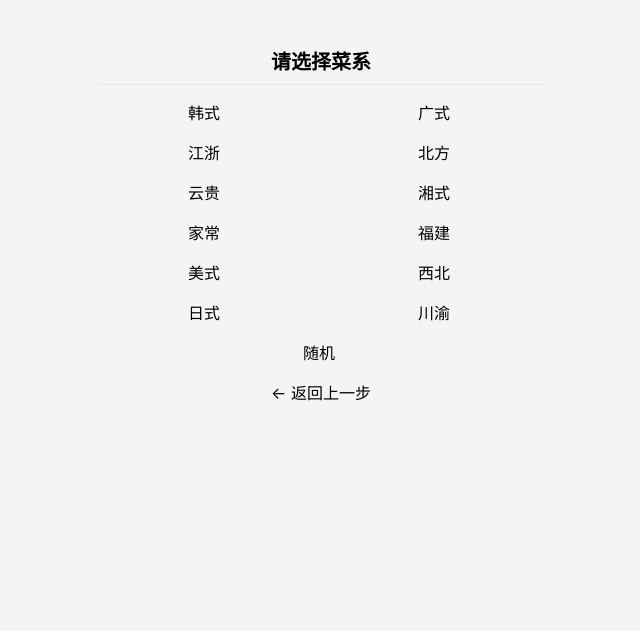
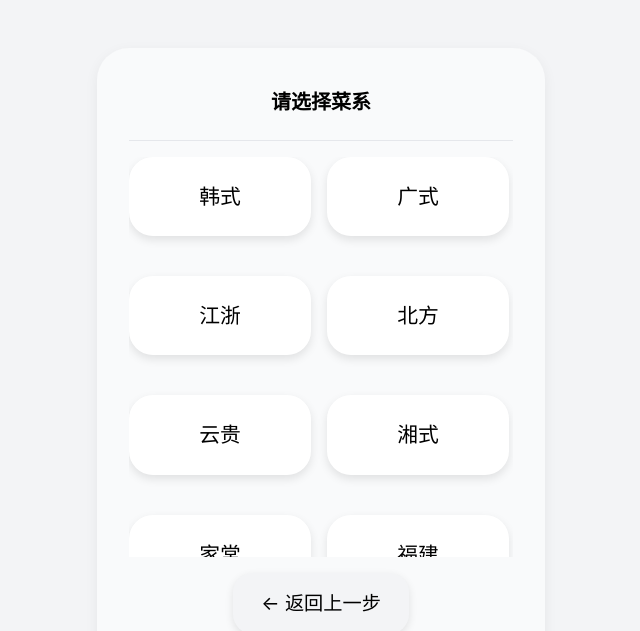
Before and after one commit to ANNDIbot/order-recommendation, a plain HTML site: page index.html in a window 1280 px wide. Both pictures are taken after a click on the button "随机". Shown: the top 631 px of the page, without its empty margins (319-959 px from the left). Drawn offline with nearby package versions, Linux system fonts and the light colour scheme.

Commit message:
Update index.html

```diff
--- a/index.html
+++ b/index.html
@@ -10,19 +10,65 @@
       font-family: -apple-system, BlinkMacSystemFont, 'Segoe UI', Roboto, 'Helvetica Neue', sans-serif;
     }
     .btn {
-      @apply bg-white text-black text-lg py-4 px-4 rounded-2xl shadow-md text-center;
+      background-color: white;
+      color: black;
+      font-size: 1.3rem;
+      padding: 1.5rem;
+      border-radius: 1.5rem;
+      box-shadow: 0 4px 10px rgba(0,0,0,0.1);
+      text-align: center;
+      width: 100%;
+      transition: transform 0.15s ease, box-shadow 0.15s ease;
     }
     .btn:hover {
-      @apply shadow-lg;
+      transform: scale(1.02);
+      box-shadow: 0 6px 14px rgba(0,0,0,0.15);
+    }
+    .btn:active {
+      transform: scale(0.98);
     }
     .btn-random {
-      @apply bg-orange-200 text-black text-lg py-4 px-4 rounded-2xl shadow-md text-center;
+      background-color: #FED7AA;
+      color: black;
+      font-size: 1.3rem;
+      padding: 1.5rem;
+      border-radius: 1.5rem;
+      box-shadow: 0 4px 10px rgba(0,0,0,0.1);
+      text-align: center;
+      width: 100%;
+      transition: transform 0.15s ease, box-shadow 0.15s ease;
+    }
+    .btn-random:hover {
+      transform: scale(1.02);
+      box-shadow: 0 6px 14px rgba(0,0,0,0.15);
+    }
+    .btn-random:active {
+      transform: scale(0.98);
     }
     .btn-blue {
-      @apply bg-blue-100 text-black text-lg py-3 px-6 rounded-2xl shadow-md text-center;
+      background-color: #F3F4F6; /* 浅灰白 */
+      color: black;
+      font-size: 1.2rem;
+      padding: 1rem 1.75rem;
+      border-radius: 1.25rem;
+      box-shadow: 0 3px 8px rgba(0,0,0,0.1);
+      text-align: center;
     }
     .section-card {
-      @apply bg-gray-50 rounded-2xl p-6 shadow mb-6;
+      background-color: #F9FAFB;
+      border-radius: 2rem;
+      padding: 2.5rem 2rem;
+      box-shadow: 0 4px 14px rgba(0,0,0,0.06);
+      margin-bottom: 2.5rem;
+    }
+    .grid-cols-2 > button {
+      margin-bottom: 1.5rem;
+    }
+    .section-card h2 {
+      margin-bottom: 1.5rem;
+    }
+    .border-t {
+      margin-bottom: 1.5rem;
     }
   </style>
 </head>
@@ -72,6 +118,7 @@
   </div>
 
   <script>
+    // 数据定义
     const flavorRegionMap = {
       "偏甜": ["韩式", "广式", "江浙"],
       "咸鲜": ["北方", "云贵", "湘式", "家常", "江浙", "福建", "广式", "美式", "西北"],
@@ -80,11 +127,65 @@
     };
 
     const allRegions = Array.from(new Set(Object.values(flavorRegionMap).flat()));
-    const data = [];  // 请将你的数据手动补上
 
+    const data = [
+      { name: "石锅拌饭", flavor: "偏甜", region: "韩式" },
+      { name: "避风塘", flavor: "偏甜", region: "广式" },
+      { name: "广式烧味饭", flavor: "偏甜", region: "广式" },
+      { name: "醉美里", flavor: "偏甜", region: "江浙" },
+      { name: "浦高老上海本帮菜", flavor: "偏甜", region: "江浙" },
+      { name: "炒饼丝", flavor: "咸鲜", region: "北方" },
+      { name: "贵州米粉", flavor: "咸鲜", region: "云贵" },
+      { name: "小满手工粉", flavor: "咸鲜", region: "湘式" },
+      { name: "汤面/拌面/炒面", flavor: "咸鲜", region: "家常" },
+      { name: "刺臂/超模/超级碗", flavor: "咸鲜", region: "家常" },
+      { name: "新发现", flavor: "咸鲜", region: "江浙" },
+      { name: "老娘舅", flavor: "咸鲜", region: "江浙" },
+      { name: "外婆家", flavor: "咸鲜", region: "家常" },
+      { name: "沙县小吃", flavor: "咸鲜", region: "福建" },
+      { name: "五香卤味", flavor: "咸鲜", region: "广式" },
+      { name: "炸鸡配奶茶", flavor: "咸鲜", region: "美式" },
+      { name: "新疆炒米粉", flavor: "咸鲜", region: "西北" },
+      { name: "社区食堂or饭堂", flavor: "咸鲜", region: "家常" },
+      { name: "莆田餐厅", flavor: "咸鲜", region: "福建" },
+      { name: "家府潮汕菜", flavor: "咸鲜", region: "广式" },
+      { name: "麦当劳", flavor: "咸鲜", region: "美式" },
+      { name: "西贝", flavor: "咸鲜", region: "西北" },
+      { name: "寿司拼盘", flavor: "清淡", region: "日式" },
+      { name: "赛百味", flavor: "清淡", region: "美式" },
+      { name: "饺子/馄饨", flavor: "清淡", region: "北方" },
+      { name: "寿喜烧", flavor: "清淡", region: "日式" },
+      { name: "沙县", flavor: "清淡", region: "家常" },
+      { name: "翘脚牛肉", flavor: "清淡", region: "川渝" },
+      { name: "左庭右院", flavor: "清淡", region: "广式" },
+      { name: "麻辣香锅", flavor: "香辣", region: "川渝" },
+      { name: "麻辣烫", flavor: "香辣", region: "川渝" },
+      { name: "冒菜", flavor: "香辣", region: "川渝" },
+      { name: "韩式汤饭", flavor: "香辣", region: "韩式" },
+      { name: "新疆炒米粉", flavor: "香辣", region: "西北" }
+    ];
+
+    // 状态变量
     let selectedFlavor = '';
     let selectedRegion = '';
     let isFlavorRandom = false;
+
+    // 功能函数
+    function showResult() {
+      const candidates = data.filter(d => d.flavor === selectedFlavor && d.region === selectedRegion);
+      let pick, message;
+
+      if (candidates.length > 0) {
+        pick = randomPick(candidates).name;
+        message = '✨ 希望你今天吃得开心 ✨';
+      } else {
+        pick = randomPick(data).name;
+        message = '🤔 没有合适的推荐诶...要不今天先试试这个？';
+      }
+
+      document.getElementById('resultText').innerText = pick;
+      document.getElementById('resultTip').innerText = message;
+    }
 
     function selectFlavor(flavor) {
       selectedFlavor = flavor;
@@ -145,21 +246,11 @@
       return list[Math.floor(Math.random() * list.length)];
     }
 
-    function showResult() {
-      const candidates = data.filter(d => d.flavor === selectedFlavor && d.region === selectedRegion);
-      let pick, message;
-
-      if (candidates.length > 0) {
-        pick = randomPick(candidates).name;
-        message = '✨ 希望你今天吃得开心 ✨';
-      } else {
-        pick = randomPick(data).name;
-        message = '🤔 没有合适的推荐诶...要不今天先试试这个？';
-      }
-
-      document.getElementById('resultText').innerText = pick;
-      document.getElementById('resultTip').innerText = message;
-    }
+    // 将函数暴露给全局作用域
+    window.selectFlavor = selectFlavor;
+    window.selectFlavorRandom = selectFlavorRandom;
+    window.goBackToPage1 = goBackToPage1;
+    window.goBackToPage2 = goBackToPage2;
   </script>
 </body>
 </html>
```
